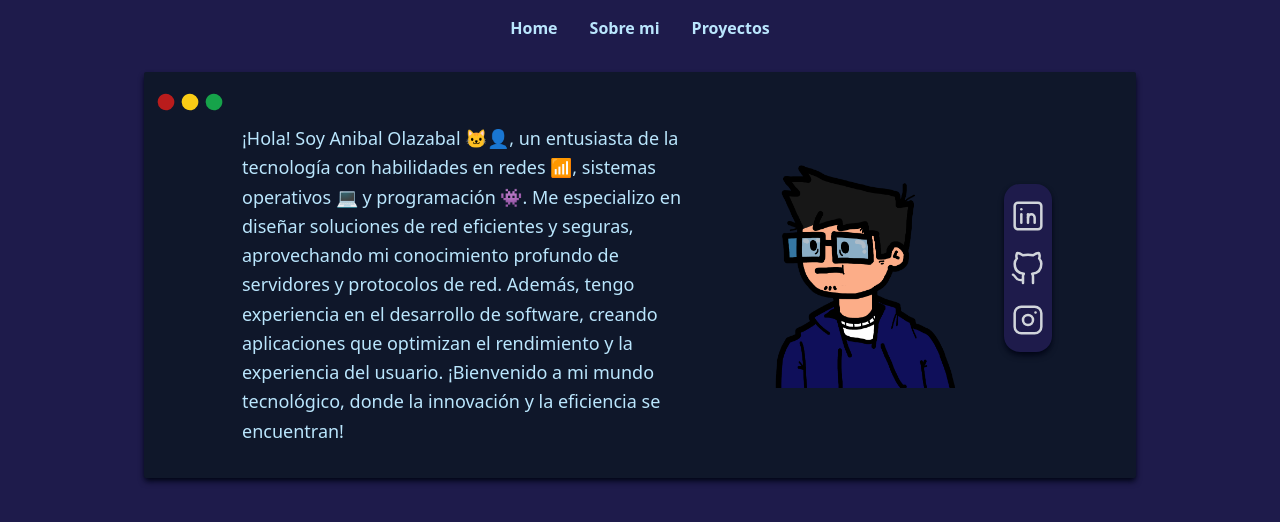
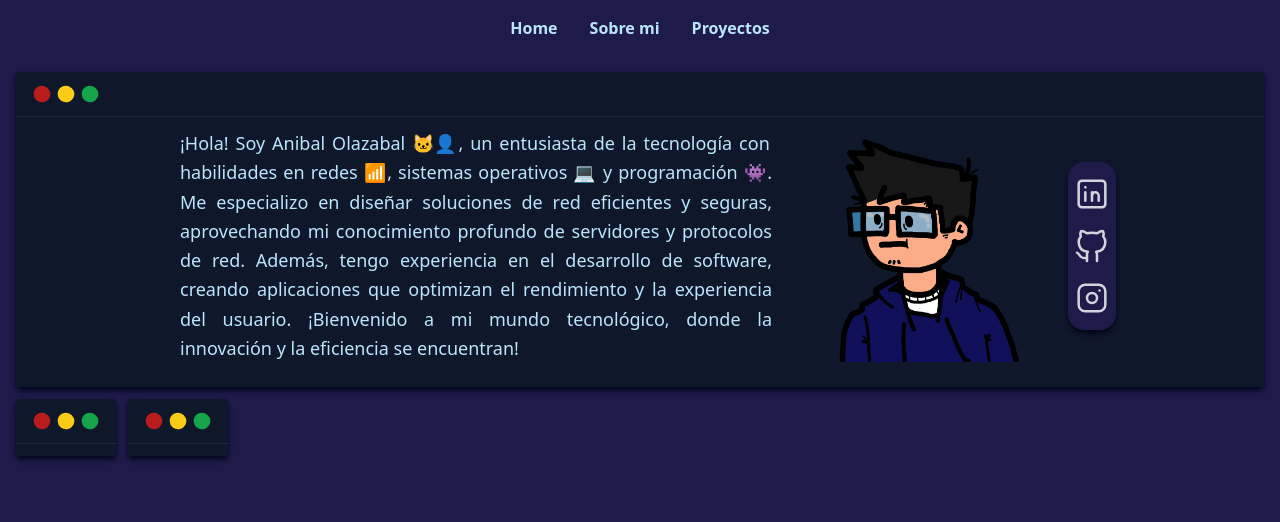
Before and after one commit to Herobaluu/Herobal, an Astro site: page / in a window 1280 px wide. Built offline with nearby package versions, Linux system fonts and the light colour scheme; Astro itself is replaced by a stand-in of ours.

Commit message:
Creación de componente MacOS

```diff
--- /dev/null
+++ b/src/components/WinMacos.astro
@@ -0,0 +1,49 @@
+---
+
+---
+
+<div  class="shadow-slate-950 rounded-sm py-3 shadow-md  bg-slate-900">
+    <div class="flex flex-row mb-3 mt-0 space-x-1 mx-4">
+        <svg
+            class="text-red-700 hover:text-red-500"
+            width="20"
+            height="20"
+            viewBox="0 0 24 24"
+            stroke-width="1.5"
+            stroke="currentColor"
+            fill="none"
+            stroke-linecap="round"
+            stroke-linejoin="round">
+            <path stroke="none" d="M0 0h24v24H0z" fill="none"/>
+            <path d="M7 3.34a10 10 0 1 1 -4.995 8.984l-.005 -.324l.005 -.324a10 10 0 0 1 4.995 -8.336z" stroke-width="0" fill="currentColor" />
+        </svg>
+        <svg
+            class="text-yellow-400 hover:text-yellow-300"
+            width="20"
+            height="20"
+            viewBox="0 0 24 24"
+            stroke-width="1.5"
+            stroke="currentColor"
+            fill="none"
+            stroke-linecap="round"
+            stroke-linejoin="round">
+            <path stroke="none" d="M0 0h24v24H0z" fill="none"/>
+            <path d="M7 3.34a10 10 0 1 1 -4.995 8.984l-.005 -.324l.005 -.324a10 10 0 0 1 4.995 -8.336z" stroke-width="0" fill="currentColor" />
+        </svg>
+        <svg
+            class="text-green-600 hover:text-green-400"
+            width="20"
+            height="20"
+            viewBox="0 0 24 24"
+            stroke-width="1.5"
+            stroke="currentColor"
+            fill="none"
+            stroke-linecap="round"
+            stroke-linejoin="round">
+            <path stroke="none" d="M0 0h24v24H0z" fill="none"/>
+            <path d="M7 3.34a10 10 0 1 1 -4.995 8.984l-.005 -.324l.005 -.324a10 10 0 0 1 4.995 -8.336z" stroke-width="0" fill="currentColor" />
+        </svg>
+    </div>
+    <hr class="border-1 border-slate-800">
+    <slot />
+</div>
--- a/src/pages/index.astro
+++ b/src/pages/index.astro
@@ -2,59 +2,19 @@
 import { Image } from 'astro:assets';
 import foto from '../images/ga.webp';
 import Layout from '../layouts/Layout.astro';
+import WinMacos from '../components/WinMacos.astro';
 ---
 
 <Layout title="Herobal">
-	<main class="p-4 max-w-screen-lg mx-auto text-gray-300 text-lg leading-relaxed flex justify-center ">
-		<div class="flex flex-col shadow-slate-950 rounded-sm py-5 shadow-md  bg-slate-900">
-			<div class="flex flex-row ml-3 mb-3 mt-0 space-x-1">
-				<svg
-					class="text-red-700 hover:text-red-500"
-					width="20"
-					height="20"
-					viewBox="0 0 24 24"
-					stroke-width="1.5"
-					stroke="currentColor"
-					fill="none"
-					stroke-linecap="round"
-					stroke-linejoin="round">
-					<path stroke="none" d="M0 0h24v24H0z" fill="none"/>
-					<path d="M7 3.34a10 10 0 1 1 -4.995 8.984l-.005 -.324l.005 -.324a10 10 0 0 1 4.995 -8.336z" stroke-width="0" fill="currentColor" />
-				</svg>
-				<svg
-					class="text-yellow-400 hover:text-yellow-300"
-					width="20"
-					height="20"
-					viewBox="0 0 24 24"
-					stroke-width="1.5"
-					stroke="currentColor"
-					fill="none"
-					stroke-linecap="round"
-					stroke-linejoin="round">
-					<path stroke="none" d="M0 0h24v24H0z" fill="none"/>
-					<path d="M7 3.34a10 10 0 1 1 -4.995 8.984l-.005 -.324l.005 -.324a10 10 0 0 1 4.995 -8.336z" stroke-width="0" fill="currentColor" />
-				</svg>
-				<svg
-					class="text-green-600 hover:text-green-400"
-					width="20"
-					height="20"
-					viewBox="0 0 24 24"
-					stroke-width="1.5"
-					stroke="currentColor"
-					fill="none"
-					stroke-linecap="round"
-					stroke-linejoin="round">
-					<path stroke="none" d="M0 0h24v24H0z" fill="none"/>
-					<path d="M7 3.34a10 10 0 1 1 -4.995 8.984l-.005 -.324l.005 -.324a10 10 0 0 1 4.995 -8.336z" stroke-width="0" fill="currentColor" />
-				</svg>
-			</div>
-			<div class="flex flex-col justify-center lg:flex-row lg:space-x-5">
-				<p class="pb-3 sm:w-1/2 px-3.5 text-sky-200">
+	<main class="p-4 max-w-screen-xl mx-auto text-gray-300 text-lg leading-relaxed flex justify-center flex-col space-y-3">
+		<WinMacos class="flex flex-col" >
+			<div class="flex flex-col justify-center md:flex-row sm:flex-row lg:space-x-5">
+				<p class="text-justify py-3 sm:w-1/2 px-4 text-sky-200">
 					¡Hola! Soy Anibal Olazabal 🐱‍👤, un entusiasta de la tecnología con habilidades en redes 📶, sistemas operativos 💻 y programación 👾. Me especializo en diseñar soluciones de red eficientes y seguras, aprovechando mi conocimiento profundo de servidores y protocolos de red. Además, tengo experiencia en el desarrollo de software, creando aplicaciones que optimizan el rendimiento y la experiencia del usuario. ¡Bienvenido a mi mundo tecnológico, donde la innovación y la eficiencia se encuentran!
 				</p>
-				<div class=" mb-auto flex items-center flex-col lg:mt-6 md:flex-row sm:flex-col">
-					<Image class=" w-3/4 h-3/4 sm:w-1/2 sm:h-1/2 md:w-60 md:h-60" src={foto} alt="Mi fotico"/>
-					<div class="flex object-cover flex-row justify-center md:flex-col sm:flex-col rounded-2xl px-1 bg-indigo-950 lg:space-y-3 lg:ml-5 my-auto py-3 ml-2 shadow-md shadow-slate-950">
+				<div class="flex items-center flex-col md:flex-row sm:flex-col">
+					<Image class=" w-3/4 h-3/4 sm:w-1/2 sm:h-1/2 md:w-60 md:h-60 mb-2" src={foto} alt="Mi fotico"/>
+					<div class="flex object-cover flex-row justify-center md:flex-col sm:flex-col md:my-5 rounded-2xl px-1 bg-indigo-950 lg:space-y-3  lg:ml-5 my-auto py-3 ml-2 shadow-md shadow-slate-950">
 						<a href="https://www.linkedin.com/in/anibalor" target="_blank">
 						<svg class=" hover:text-blue-600"
 							width="40"
@@ -107,6 +67,13 @@ import Layout from '../layouts/Layout.astro';
 					</div>
 				</div>
 			</div>
+		</WinMacos>
+		<div class="flex flex-col space-x-0 sm:flex-row sm:space-x-3 space-y-3 sm:space-y-0 " >
+			<WinMacos>
+
+			</WinMacos>
+			<WinMacos>
+
+			</WinMacos>
 		</div>
-	</main>
 </Layout>
```
Also changed, not shown: pnpm-lock.yaml.
